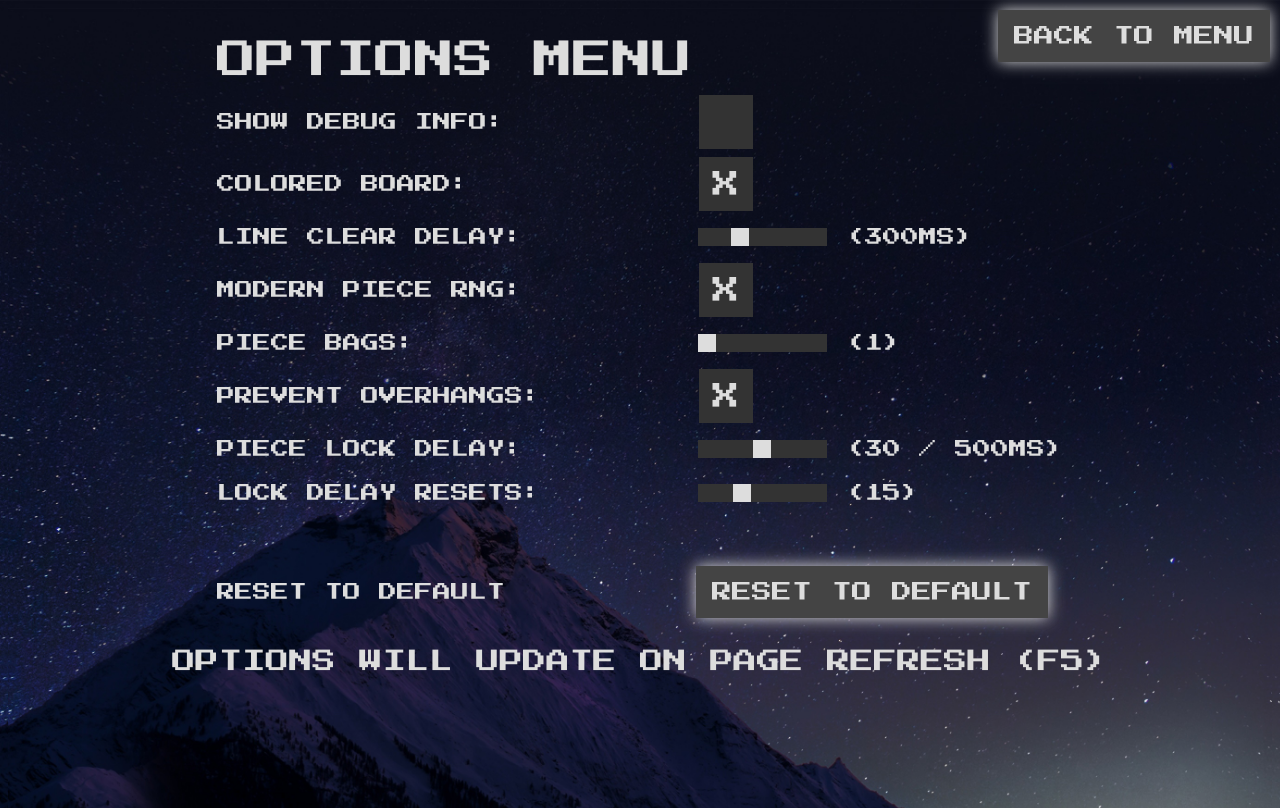
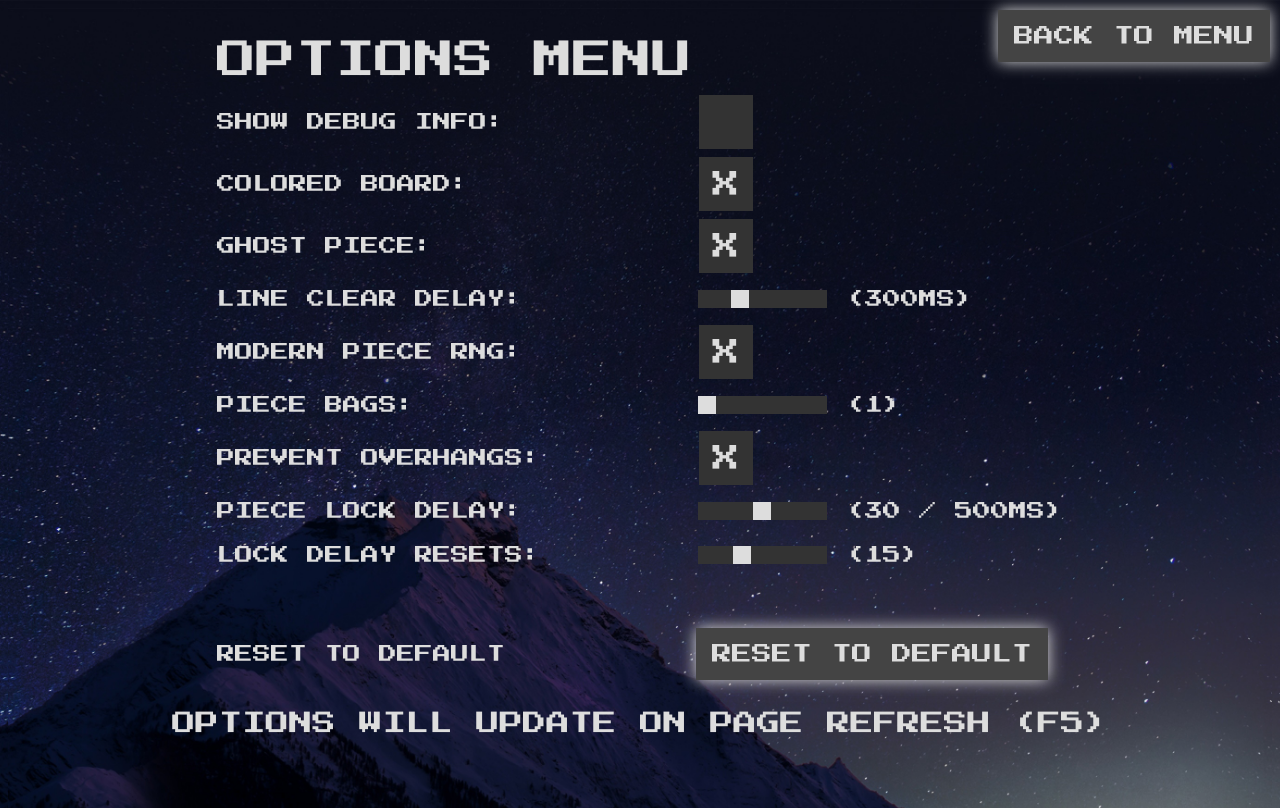
Before and after one commit to atomflunder/tetris-vue-ts, a Vue app: page / in a window 1280 px wide. Both pictures are taken after a click on the button "CONFIG OPTIONS". Built offline with nearby package versions, Linux system fonts and the light colour scheme.

Commit message:
Add option to disable ghost piece

```diff
--- a/src/components/ConfigMenu.vue
+++ b/src/components/ConfigMenu.vue
@@ -6,6 +6,7 @@ defineEmits(['back']);
 
 let debugInfo = ref(CONFIG.SHOW_DEBUG_INFO);
 let coloredBoard = ref(CONFIG.COLORED_BOARD);
+let ghostPiece = ref(CONFIG.GHOST_PIECE);
 let lineClearDelay = ref(CONFIG.LINE_CLEAR_DELAY);
 let modernPieceRNG = ref(CONFIG.MODERN_PIECE_RNG);
 let pieceBagAmount = ref(CONFIG.PIECE_BAG_AMOUNT);
@@ -13,9 +14,12 @@ let firstPieceNoOverhang = ref(CONFIG.FIRST_PIECE_NO_OVERHANG);
 let pieceLockTicks = ref(CONFIG.PIECE_LOCK_TICKS);
 let lockMoveResets = ref(CONFIG.LOCK_MOVE_RESETS);
 
+// TODO: Make config auto-refresh, and not only on page reload.
+
 function resetConfig(): void {
     debugInfo.value = false;
     coloredBoard.value = true;
+    ghostPiece.value = true;
     lineClearDelay.value = 300;
     modernPieceRNG.value = true;
     pieceBagAmount.value = 1;
@@ -25,6 +29,7 @@ function resetConfig(): void {
 
     setConfig('SHOW_DEBUG_INFO', 'false');
     setConfig('COLORED_BOARD', 'true');
+    setConfig('GHOST_PIECE', 'true');
     setConfig('LINE_CLEAR_DELAY', '300');
     setConfig('MODERN_PIECE_RNG', 'true');
     setConfig('PIECE_BAG_AMOUNT', '1');
@@ -64,6 +69,21 @@ function resetConfig(): void {
                     @click="
                         setConfig(
                             'COLORED_BOARD',
+                            String(($event.target as HTMLInputElement).checked)
+                        )
+                    "
+                />
+            </tr>
+
+            <tr>
+                <td>GHOST PIECE:</td>
+                <input
+                    class="box"
+                    type="checkbox"
+                    v-model="ghostPiece"
+                    @click="
+                        setConfig(
+                            'GHOST_PIECE',
                             String(($event.target as HTMLInputElement).checked)
                         )
                     "
--- a/src/helpers/config.ts
+++ b/src/helpers/config.ts
@@ -31,6 +31,11 @@ export const CONFIG = {
      * When set to false, all pieces will be greyed out once dropped.
      */
     COLORED_BOARD: getConfig('COLORED_BOARD', 'true') === 'true',
+
+    /**
+     * If you want to enable the ghost piece that shows up at the bottom of the pieces.
+     */
+    GHOST_PIECE: getConfig('GHOST_PIECE', 'true') === 'true',
 
     /**
      * The delay you get when clearing lines, in milliseconds.
--- a/src/helpers/pieces.ts
+++ b/src/helpers/pieces.ts
@@ -1,4 +1,5 @@
 import type { Board } from './board';
+import { CONFIG } from './config';
 import { Direction } from './types';
 
 export class Piece {
@@ -404,6 +405,10 @@ export class Piece {
      * Meaning a piece, if it were to be dropped as far as it will go in the current position.
      */
     getShadowPieceCoordinates = (board: Board): number[][] => {
+        if (!CONFIG.GHOST_PIECE) {
+            return [];
+        }
+
         // Creating copies of the piece and board because we are only pretending to drop a piece.
         const copyPiece: Piece = JSON.parse(JSON.stringify(this));
 
```
